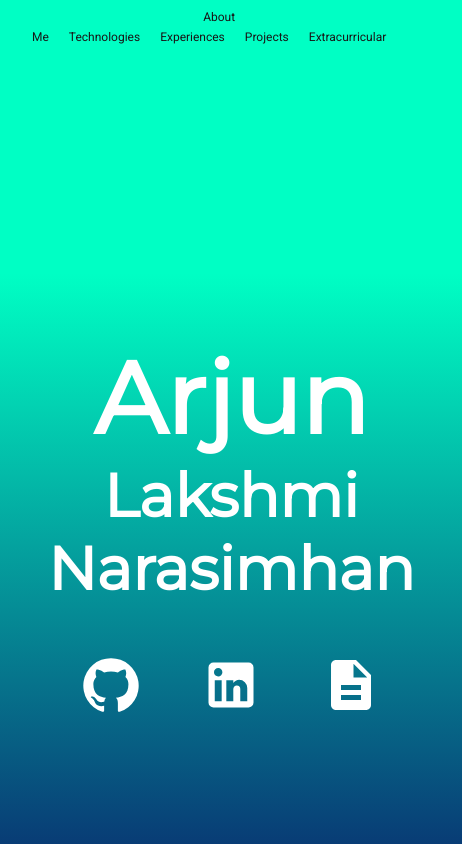
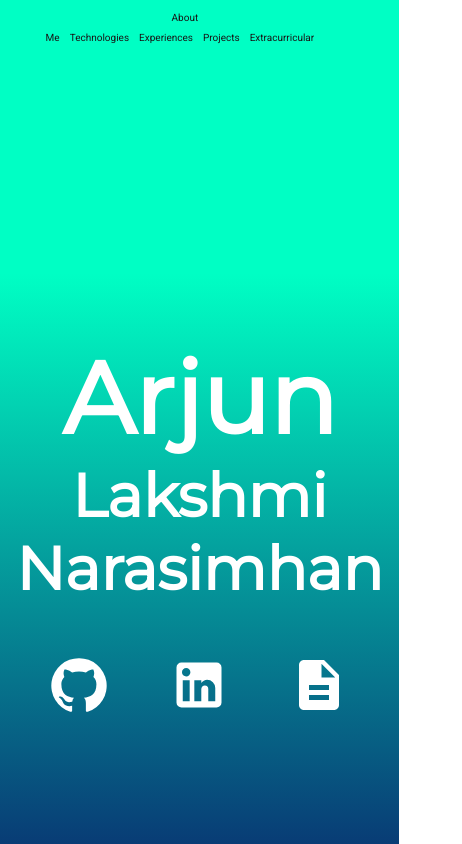
Before and after one commit to Larjun/Arjun-Website, a React (Create React App) app: page / in a window 390 px wide. Shown: the top 844 px of the page, 462 px wide, since content can reach past the window. Built offline with nearby package versions, Linux system fonts and the light colour scheme.

Commit message:
alignment changes

```diff
--- a/src/App.css
+++ b/src/App.css
@@ -221,8 +221,8 @@ header .nav-btn {
 
 @media screen and (max-width: 1000px) {
   nav a {
-    font-size: 12px;
-    margin: 0 10px;
+    font-size: 10px;
+    margin: 0 5px;
   }
 }
 
```
